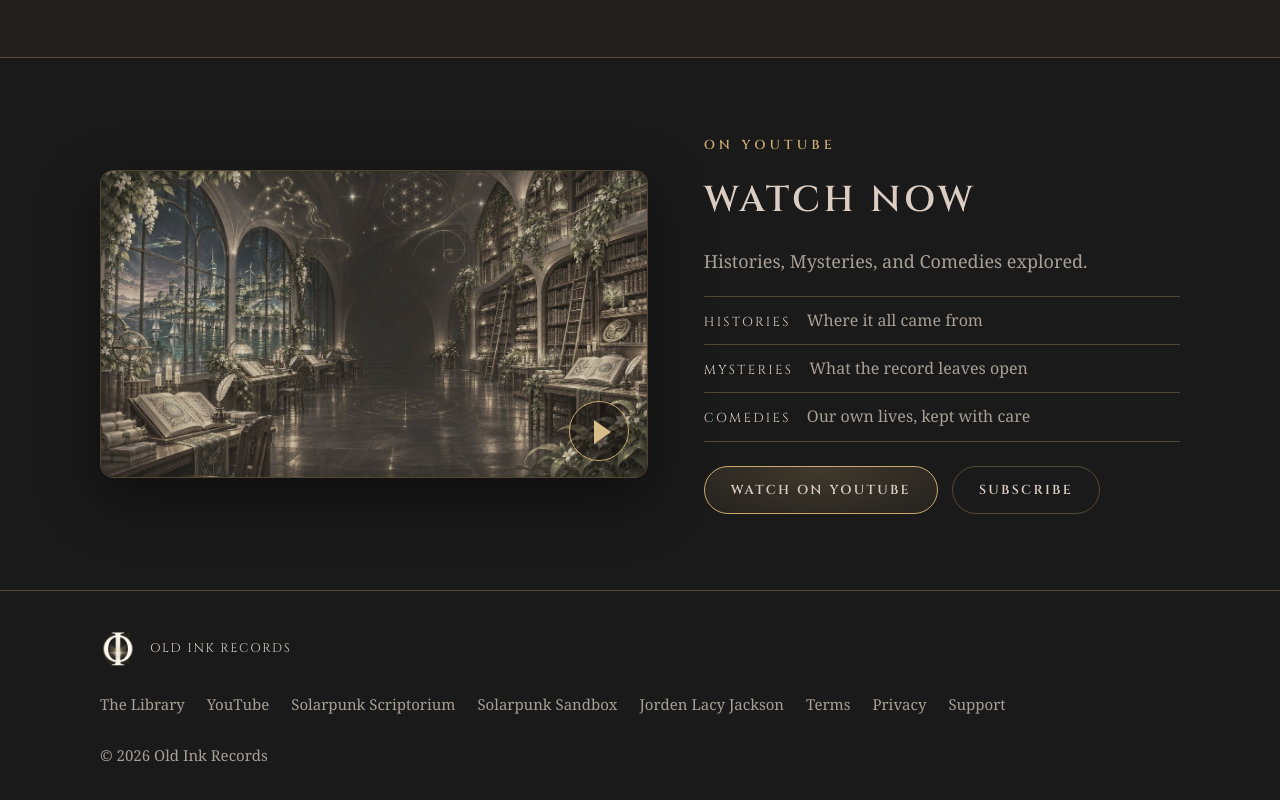
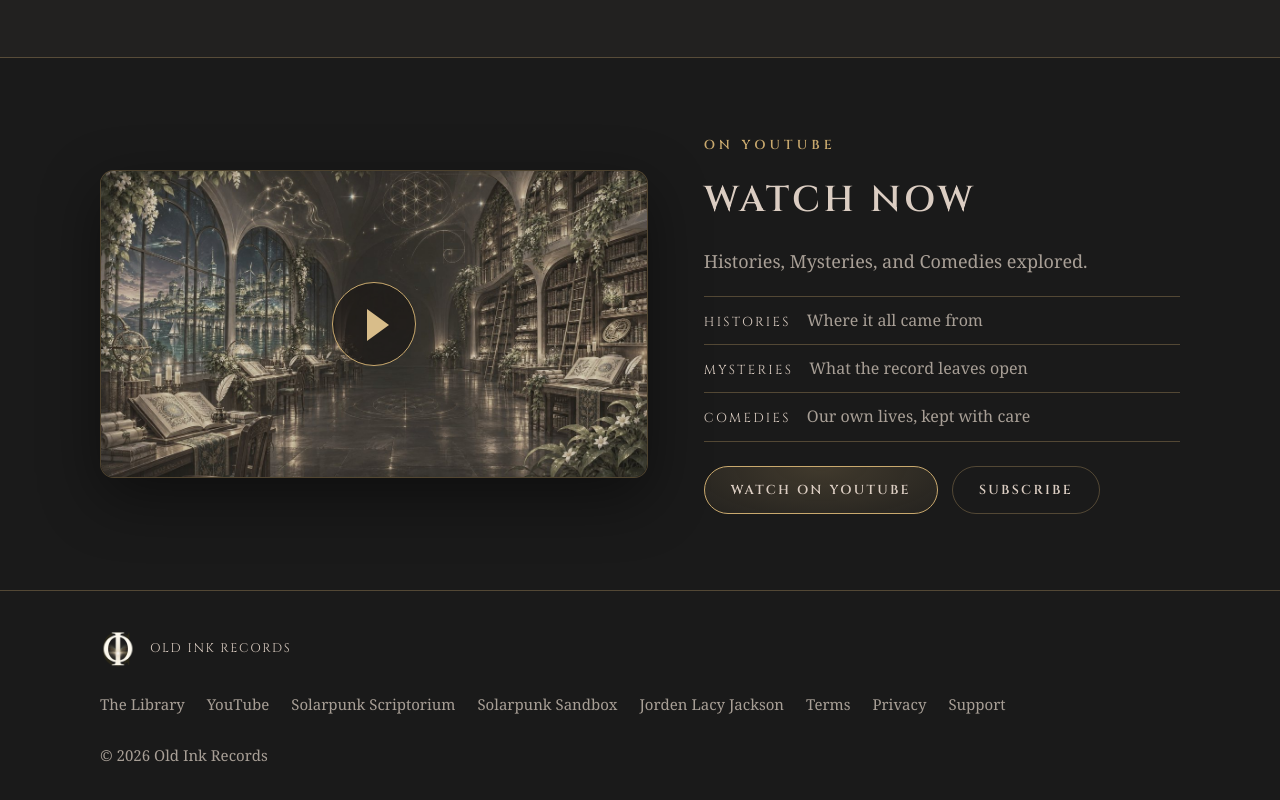
Before and after one commit to gamemaestro/oldinkrecords, a plain HTML site: page index.html in a window 1280 px wide. Shown: the part 2620-3420 px from the top of the page. Drawn offline with Linux system fonts and the light colour scheme.

Commit message:
Center the play button on the Watch thumbnail
Co-Authored-By: Claude Opus 5.5 <noreply@anthropic.com>
Claude-Session: https://claude.ai/code/session_01FqDuLxJFYLT1ZZUaEZmb1x

```diff
--- a/style.css
+++ b/style.css
@@ -152,8 +152,9 @@ footer nav a:hover{color:var(--gold-soft)}
 .item[hidden]{display:none}
 .screen img.thumb{width:100%;height:100%;object-fit:cover;opacity:1;filter:none}
 .screen .play{background:rgba(20,18,16,.55)}
-.screen img.thumb ~ .play{position:absolute;right:18px;bottom:16px;width:60px;height:60px}
-.screen img.thumb ~ .play::after{left:24px;top:18px;border-left-width:17px;border-top-width:12px;border-bottom-width:12px}
+.screen img.thumb ~ .play{position:absolute;left:50%;top:50%;transform:translate(-50%,-50%);width:84px;height:84px}
+.screen img.thumb ~ .play::after{left:34px;top:26px}
+@media (max-width:600px){.screen img.thumb ~ .play{width:64px;height:64px}.screen img.thumb ~ .play::after{left:26px;top:20px;border-left-width:17px;border-top-width:12px;border-bottom-width:12px}}
 
 /* Email signup */
 .sr-only{position:absolute;width:1px;height:1px;padding:0;margin:-1px;overflow:hidden;clip:rect(0,0,0,0);white-space:nowrap;border:0}
```
